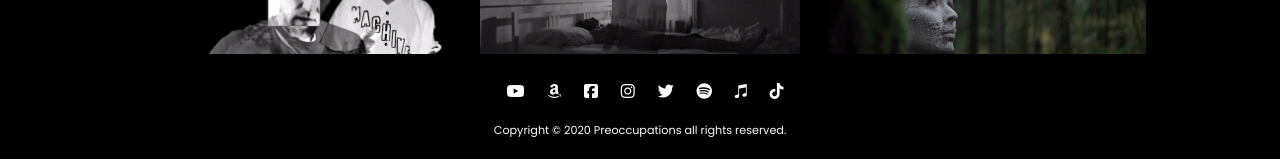
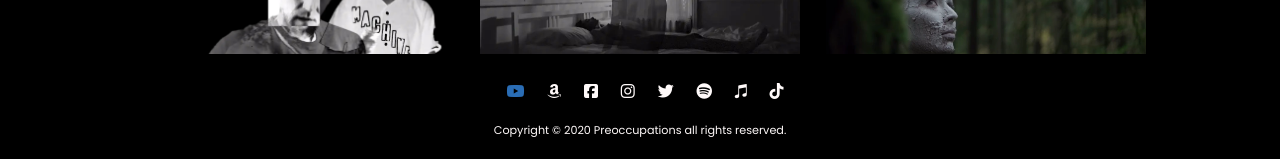
Before and after one commit to dannychrist/2021-preoccs-website, a React (Create React App) app: page /video in a window 1280 px wide. In both pictures the pointer is over the link 515 px from the left and 731 px from the top of the page. Shown: the part 639-798 px from the top of the page. Built offline with nearby package versions, Linux system fonts and the light colour scheme.

Commit message:
new changes

```diff
--- a/src/shared/components/Navigation/Footer.css
+++ b/src/shared/components/Navigation/Footer.css
@@ -49,6 +49,10 @@
   padding: 0.4em;
 }
 
+.social-list__link:hover {
+  color: var(--clr-medium);
+}
+
 /* Copyright text */
 .copyright {
   font-size: 0.7rem;
--- a/src/shared/components/Navigation/MainNavigation.js
+++ b/src/shared/components/Navigation/MainNavigation.js
@@ -63,6 +63,7 @@ const MainNavigation = () => {
       <MainHeader>
         <button
           className='main-navigation__menu-btn'
+          aria-label='Open Menu'
           onClick={openDrawerHandler}
         >
           <i id='dropdown-icon' className='fas fa-bars'></i>
```
